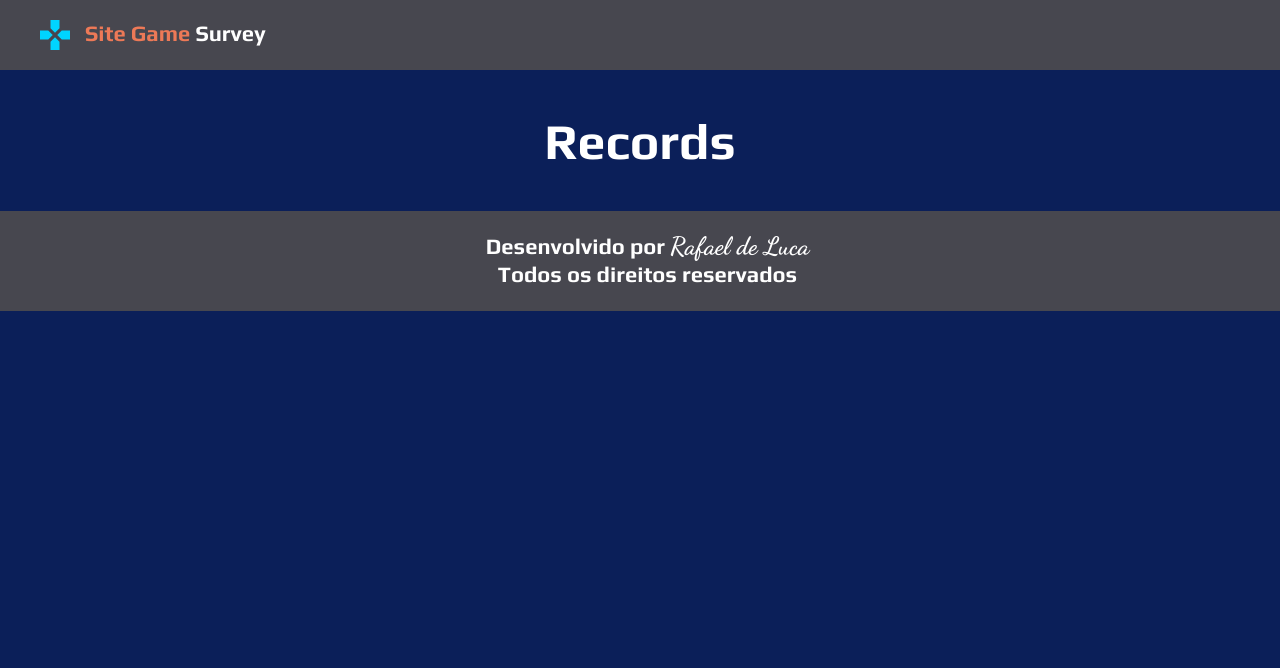
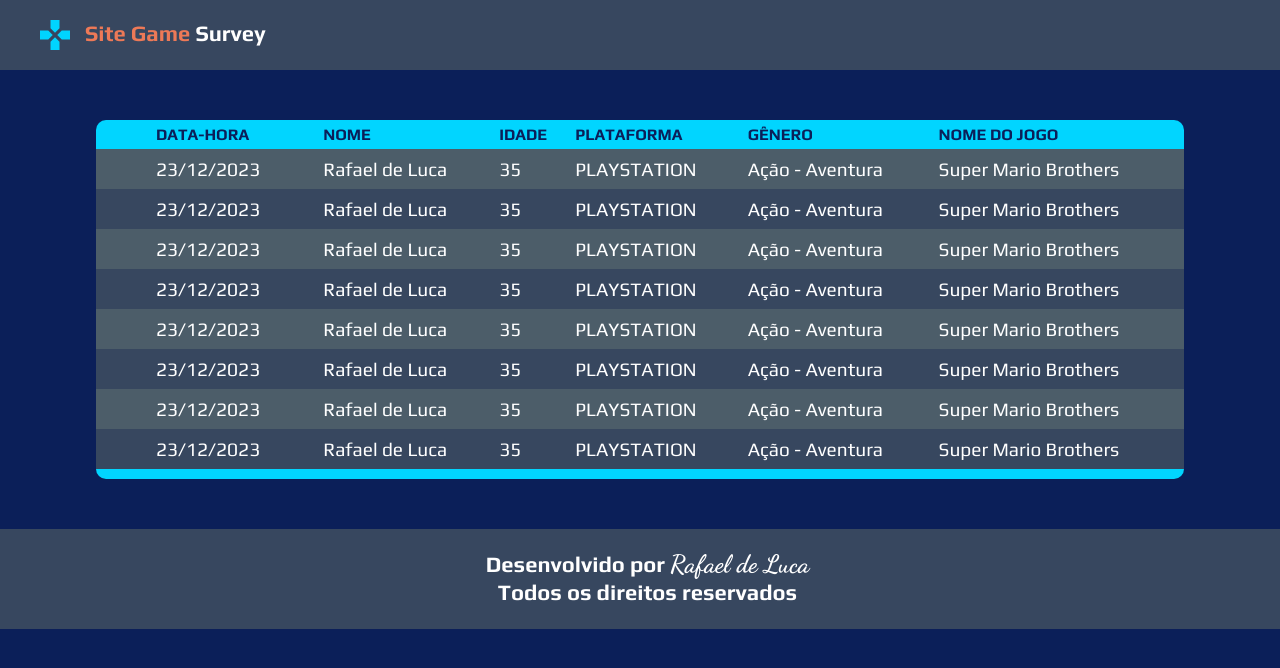
Before and after one commit to rafaelgauderio/java-javascript-games-survey, a React (Create React App) app in the folder frontend/: page /records in a window 1280 px wide. Shown: the top 668 px of the page. Built offline with nearby package versions, Linux system fonts and the light colour scheme; a web font is replaced by a local one.

Commit message:
Table Records with mock data

```diff
--- a/frontend/src/App.css
+++ b/frontend/src/App.css
@@ -4,13 +4,17 @@
 :root {
   --color-light-blue: #01d5ff;
   --color-button-blue: #04c7ef;
+  --color-turquise: #40e0d0;
   --color-light-orange: #ed7957;
-  --color-dark-gray: #3c5d67;
-  --color-darker-gray: #47474f;
+  --color-dark-gray: #4c5d69;
+  --color-darker-gray: #37475f;
   --color-dark-blue: #0b1f59;
   --color-white: #fff;
   --color-black: #000;
+  --color-silver: silver;
+  --color-light-withe: #e1e1e1;
 }
+
 
 body,
 html {
--- a/frontend/src/pages/Records/index.tsx
+++ b/frontend/src/pages/Records/index.tsx
@@ -2,7 +2,84 @@
 
 function Records() {
     return (
-        <h2> Records </h2>
+        <div className="page-container">
+            <table className="records-table" cellSpacing={"0"} cellPadding={"5"}>
+                <thead>
+                    <th>DATA-HORA</th>
+                    <th>NOME</th>
+                    <th>IDADE</th>
+                    <th>PLATAFORMA</th>
+                    <th>GÊNERO</th>
+                    <th>NOME DO JOGO</th>
+                </thead>
+                <tbody>
+                    <tr>
+                        <td>23/12/2023</td>
+                        <td>Rafael de Luca</td>
+                        <td>35</td>
+                        <td>PLAYSTATION</td>
+                        <td>Ação - Aventura</td>
+                        <td>Super Mario Brothers</td>
+                    </tr>
+                    <tr>
+                        <td>23/12/2023</td>
+                        <td>Rafael de Luca</td>
+                        <td>35</td>
+                        <td>PLAYSTATION</td>
+                        <td>Ação - Aventura</td>
+                        <td>Super Mario Brothers</td>
+                    </tr>
+                    <tr>
+                        <td>23/12/2023</td>
+                        <td>Rafael de Luca</td>
+                        <td>35</td>
+                        <td>PLAYSTATION</td>
+                        <td>Ação - Aventura</td>
+                        <td>Super Mario Brothers</td>
+                    </tr>
+                    <tr>
+                        <td>23/12/2023</td>
+                        <td>Rafael de Luca</td>
+                        <td>35</td>
+                        <td>PLAYSTATION</td>
+                        <td>Ação - Aventura</td>
+                        <td>Super Mario Brothers</td>
+                    </tr>
+                    <tr>
+                        <td>23/12/2023</td>
+                        <td>Rafael de Luca</td>
+                        <td>35</td>
+                        <td>PLAYSTATION</td>
+                        <td>Ação - Aventura</td>
+                        <td>Super Mario Brothers</td>
+                    </tr>
+                    <tr>
+                        <td>23/12/2023</td>
+                        <td>Rafael de Luca</td>
+                        <td>35</td>
+                        <td>PLAYSTATION</td>
+                        <td>Ação - Aventura</td>
+                        <td>Super Mario Brothers</td>
+                    </tr>
+                    <tr>
+                        <td>23/12/2023</td>
+                        <td>Rafael de Luca</td>
+                        <td>35</td>
+                        <td>PLAYSTATION</td>
+                        <td>Ação - Aventura</td>
+                        <td>Super Mario Brothers</td>
+                    </tr>
+                    <tr>
+                        <td>23/12/2023</td>
+                        <td>Rafael de Luca</td>
+                        <td>35</td>
+                        <td>PLAYSTATION</td>
+                        <td>Ação - Aventura</td>
+                        <td>Super Mario Brothers</td>
+                    </tr>
+                </tbody>
+            </table>
+        </div>
     )
 }
 
--- a/frontend/src/pages/Records/styles.css
+++ b/frontend/src/pages/Records/styles.css
@@ -1,5 +1,106 @@
-h2 {
-  font-size: 50px;
-  text-align: center;
+.page-container {
+  width: 85%;
+  margin: 0 auto;
+  margin-bottom: 50px;
+  padding-top: 50px;
+}
+
+.filters-container.record-actions {
+  justify-content: flex-end;
+}
+
+.records-table {
+  width: 100%;
+  border-bottom: 10px solid var(--color-light-blue);
+  border-radius: 0 0 10px 10px;
+}
+
+.records-table thead {
+  background-color: var(--color-light-blue);
+  color: var(--color-dark-blue);
+  border-radius: 10px;
+  text-align: left;
+}
+
+.records-table thead tr {
+  height: 60px;
+  background-color: black;
+}
+
+.records-table thead th:first-child {
+  padding-left: 60px;
+  border-top-left-radius: 10px;
+}
+
+.records-table thead th:last-child {
+  border-top-right-radius: 10px;
+}
+
+.records-table tbody td:first-child {
+  padding-left: 60px;
+}
+
+.records-table tbody tr {
+  height: 40px;
   color: var(--color-white);
+  font-size: 19px;
 }
+
+.records-table tbody tr:nth-child(odd) {
+  background-color: var(--color-dark-gray);
+}
+
+.records-table tbody tr:nth-child(even) {
+  background-color: var(--color-darker-gray);
+}
+
+.filters-container {
+  background-color: var(--color-dark-gray);
+  display: flex;
+  justify-content: space-between;
+  padding: 14px 15px;
+  margin-bottom: 25px;
+  border-radius: 10px;
+}
+
+.filters-container input {
+  height: 44px;
+  font-weight: bold;
+  font-size: 16px;
+  color: var(--color-silver);
+  border: 1px solid var(--color-light-white);
+  border-radius: 10px;
+  box-sizing: border-box;
+  margin-right: 20px;
+  padding-left: 15px;
+}
+
+.filters-container input:focus {
+  outline: none;
+}
+
+.filters-container button {
+  font-weight: bold;
+  font-size: 16px;
+  border-radius: 10px;
+  padding: 13px 60px;
+}
+
+.filters-container .clean-filters {
+  background-color: var(--color-light-orange);
+  color: var(--color-white);
+  margin-left: 20px;
+}
+
+.filters-container .clean-filters:hover {
+  background-color: var(--color-orange);
+}
+
+.filters-container .action-filters {
+  background-color: var(--color-light-blue);
+  color: var(--color-dark-blue);
+}
+
+.filters-container .action-filters:hover {
+  background-color: var(--color-turcoisa);
+}
```
